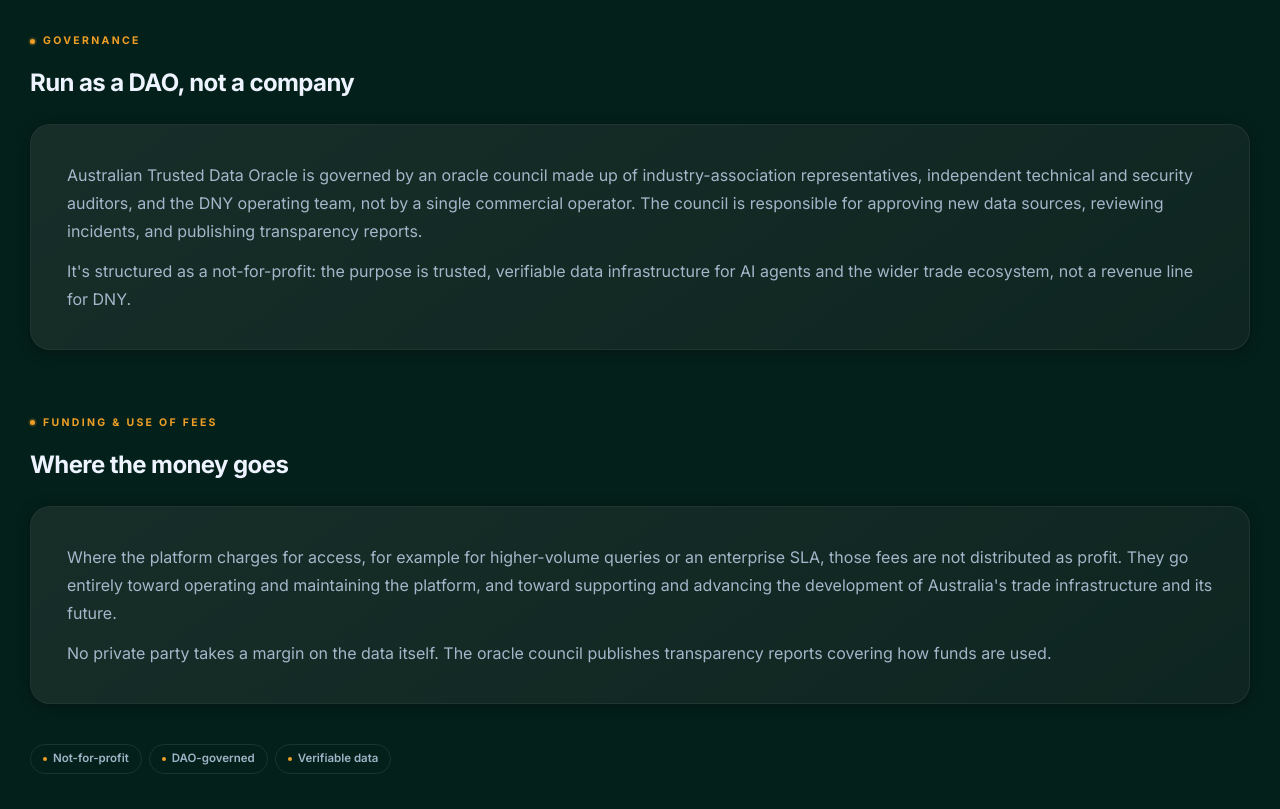
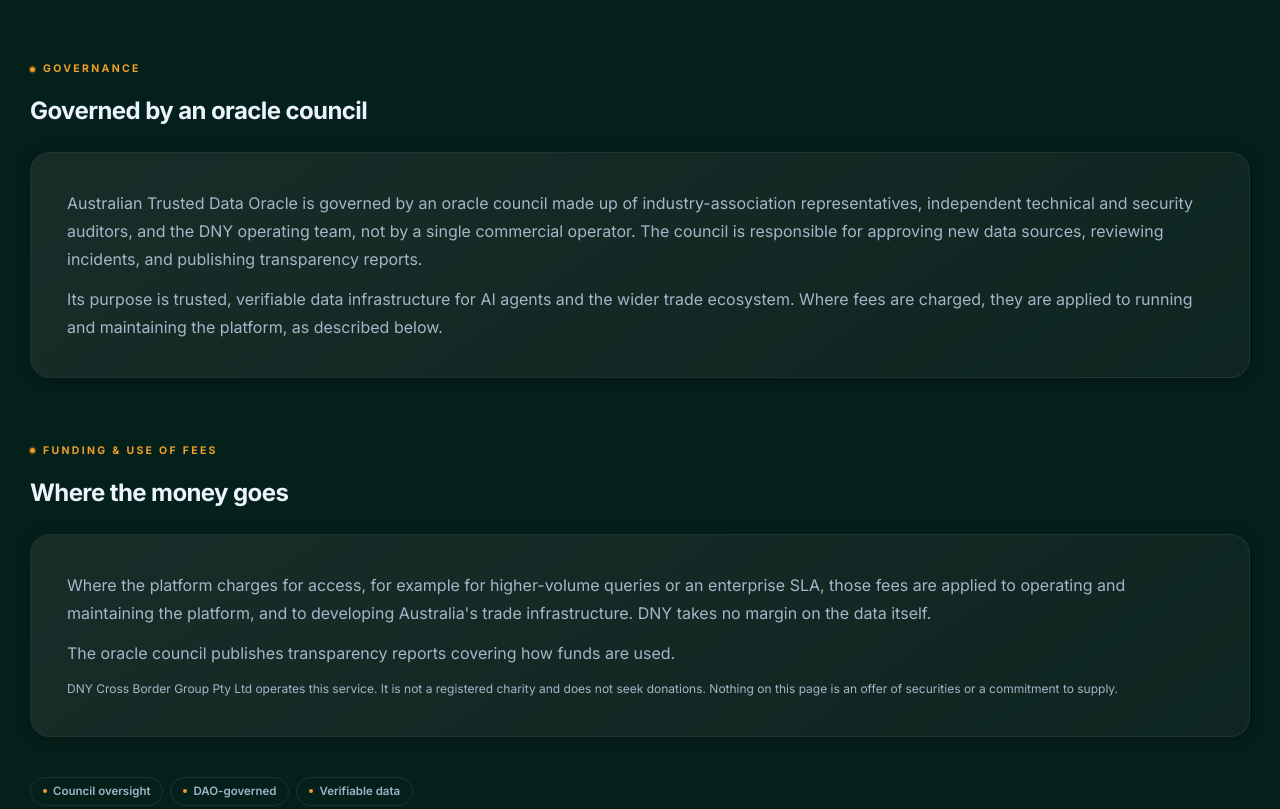
Before and after one commit to MAXAIOZ/dnycrossbordergroup-site, an Astro site: page /ventures/trusted-data-oracle in a window 1280 px wide. Shown: the part 1847-2656 px from the top of the page. Built offline with nearby package versions, Linux system fonts and the light colour scheme; Astro itself is replaced by a stand-in of ours.

Commit message:
Oracle: describe governance and fees as facts, drop non-profit identity claim

```diff
--- a/src/data/ventures.ts
+++ b/src/data/ventures.ts
@@ -66,7 +66,7 @@
     slug: 'trusted-data-oracle',
     name: 'Australian Trusted Data Oracle DAO',
     short:
-      'A not-for-profit, rights-verified data service giving AI agents reliable access to Australian pricing, index and trade data, with every figure traceable to its source, governed by an oracle council.',
+      'A rights-verified data service giving AI agents reliable access to Australian pricing, index and trade data, with every figure traceable to its source, governed by an oracle council rather than a single commercial operator.',
     category: 'Trusted & Open AI',
     builtOn: 'Trusted Data, Identity & Verification Foundation',
     industries: ['Cross-border Trade', 'Agriculture', 'Enterprise'],
--- a/src/legacy/australia-ai-oracle.html
+++ b/src/legacy/australia-ai-oracle.html
@@ -6,13 +6,13 @@
 <div class="deal-metric"><span class="k">Sector</span><span class="v">Data Infrastructure</span></div>
 
 <div class="deal-metric"><span class="k">Target Market</span><span class="v">Australia</span></div>
-<div class="deal-metric"><span class="k">Model</span><span class="v gold">Not-for-profit · DAO</span></div>
+<div class="deal-metric"><span class="k">Model</span><span class="v gold">Oracle council · DAO-governed</span></div>
 </div>
 <div class="grid-2">
 <div class="panel reveal">
 <h3>Overview</h3>
 <p>AI agents are only as good as the data they can trust. Australian Trusted Data Oracle gives AI agents and other automated systems a single, verifiable source for Australian pricing and index data (commodity and trade price indices, tariff and customs reference data, agricultural commodity prices and more), with every data point checked against multiple sources and cryptographically signed so it can be traced back to where it came from.</p>
-<p>Unlike a typical commercial data vendor, Australian Trusted Data Oracle isn't run for private profit. It's organised as a not-for-profit DAO, governed by an oracle council rather than a single company.</p>
+<p>Australian Trusted Data Oracle is operated by DNY Cross Border Group and governed by an oracle council rather than a single commercial operator. The council decides what is published, reviews incidents and publishes transparency reports.</p>
 </div>
 <div class="panel reveal reveal-delay-1">
 <h3>Data it covers</h3>
@@ -49,22 +49,23 @@
 </div>
 <div class="section-head reveal" style="margin-top:56px; margin-bottom:28px;">
 <span class="kicker">Governance</span>
-<h3 style="font-size:24px;margin-top:4px;">Run as a DAO, not a company</h3>
+<h3 style="font-size:24px;margin-top:4px;">Governed by an oracle council</h3>
 </div>
 <div class="panel reveal">
 <p>Australian Trusted Data Oracle is governed by an oracle council made up of industry-association representatives, independent technical and security auditors, and the DNY operating team, not by a single commercial operator. The council is responsible for approving new data sources, reviewing incidents, and publishing transparency reports.</p>
-<p class="muted">It's structured as a not-for-profit: the purpose is trusted, verifiable data infrastructure for AI agents and the wider trade ecosystem, not a revenue line for DNY.</p>
+<p class="muted">Its purpose is trusted, verifiable data infrastructure for AI agents and the wider trade ecosystem. Where fees are charged, they are applied to running and maintaining the platform, as described below.</p>
 </div>
 <div class="section-head reveal" style="margin-top:56px; margin-bottom:28px;">
 <span class="kicker">Funding &amp; Use of Fees</span>
 <h3 style="font-size:24px;margin-top:4px;">Where the money goes</h3>
 </div>
 <div class="panel reveal">
-<p>Where the platform charges for access, for example for higher-volume queries or an enterprise SLA, those fees are not distributed as profit. They go entirely toward operating and maintaining the platform, and toward supporting and advancing the development of Australia's trade infrastructure and its future.</p>
-<p class="muted">No private party takes a margin on the data itself. The oracle council publishes transparency reports covering how funds are used.</p>
+<p>Where the platform charges for access, for example for higher-volume queries or an enterprise SLA, those fees are applied to operating and maintaining the platform, and to developing Australia's trade infrastructure. DNY takes no margin on the data itself.</p>
+<p class="muted">The oracle council publishes transparency reports covering how funds are used.</p>
+<p class="src-note" style="margin-top:12px;">DNY Cross Border Group Pty Ltd operates this service. It is not a registered charity and does not seek donations. Nothing on this page is an offer of securities or a commitment to supply.</p>
 </div>
 <div class="opp-tags" style="margin-top:40px;">
-<span class="opp-chip">Not-for-profit</span>
+<span class="opp-chip">Council oversight</span>
 <span class="opp-chip">DAO-governed</span>
 <span class="opp-chip">Verifiable data</span>
 </div>
--- a/src/legacy/meta.json
+++ b/src/legacy/meta.json
@@ -25,7 +25,7 @@
   },
   "australia-ai-oracle": {
     "title": "Australia AI Oracle",
-    "description": "A closer look at Australia AI Oracle: a not-for-profit, DAO-governed data platform giving AI agents verified, traceable access to Australian pricing and index data.",
+    "description": "A closer look at Australia AI Oracle: a council-governed, rights-verified data platform giving AI agents verified, traceable access to Australian pricing and index data.",
     "h1": "Australia AI Oracle",
     "lead": "A trusted, rights-verified data platform giving AI agents and smart systems reliable access to Australian pricing and index data, with every figure traceable back to its source and built to be called directly, not scraped or guessed at."
   },
@@ -89,10 +89,10 @@
   },
   "alliance": {
     "title": "Open Source AI Alliance",
-    "description": "The proposed Australian Open Source AI Alliance: an independent, not-for-profit ecosystem for open AI research, developers and industry, kept separate from the commercial platform.",
+    "description": "The proposed Australian Open Source AI Alliance: an independent ecosystem for open AI research, developers and industry, kept separate from the commercial platform.",
     "badge": "Ecosystem",
     "h1": "Australian Open Source AI Alliance",
-    "lead": "A proposed independent, not-for-profit ecosystem organisation focused on open AI collaboration, research, developer engagement, responsible governance, industry adoption and global partnerships, kept legally and financially separate from the commercial platform."
+    "lead": "A proposed independent ecosystem organisation focused on open AI collaboration, research, developer engagement, responsible governance, industry adoption and global partnerships, kept legally and financially separate from the commercial platform."
   },
   "ev-accessories": {
     "lead": "Fitted accessories for electric vehicles: floor mats, cargo liners, sunshades and cabin accessories cut for specific models, supplied to dealers, retailers, detailers and fleets through evsider.com."
```
